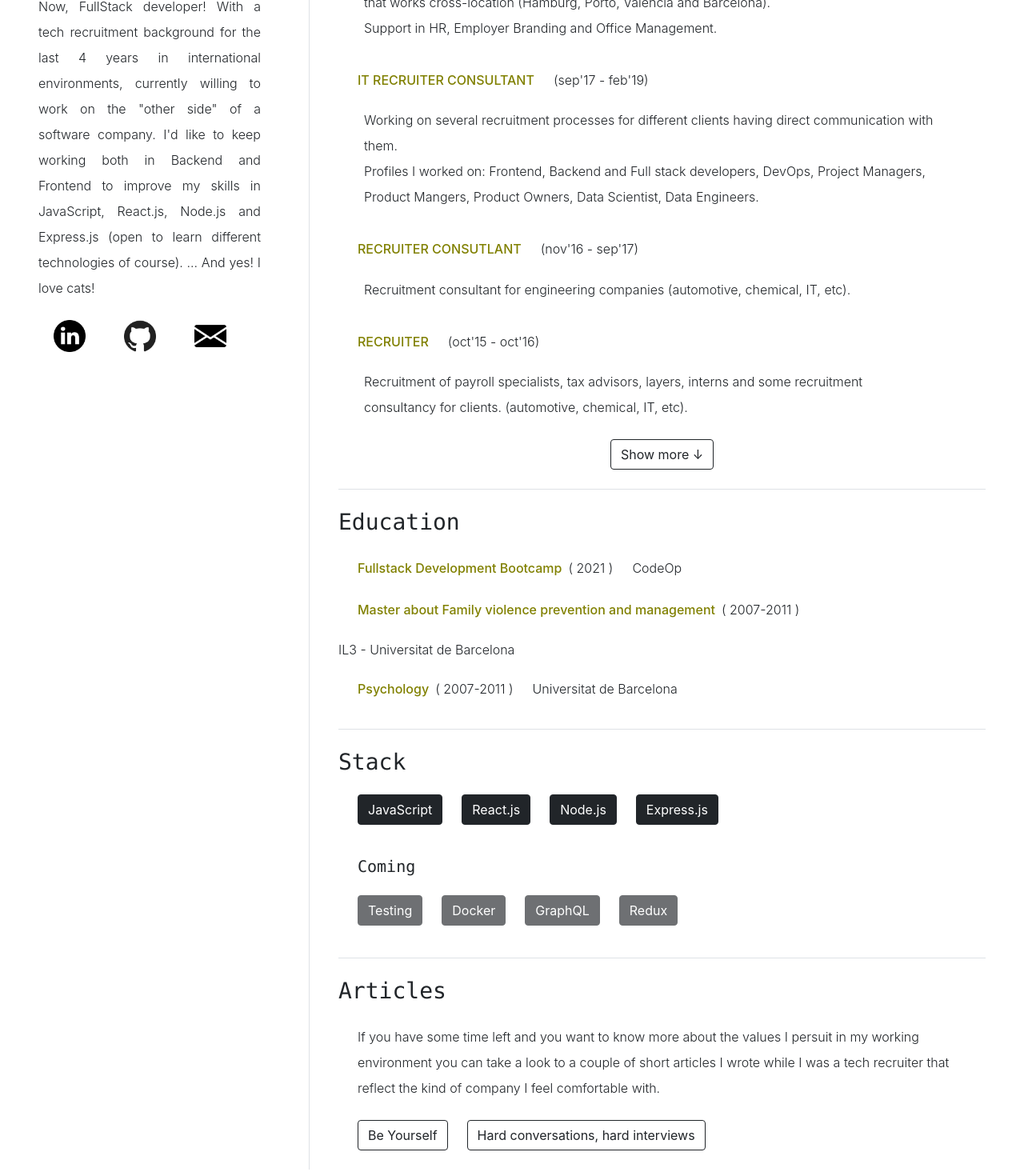
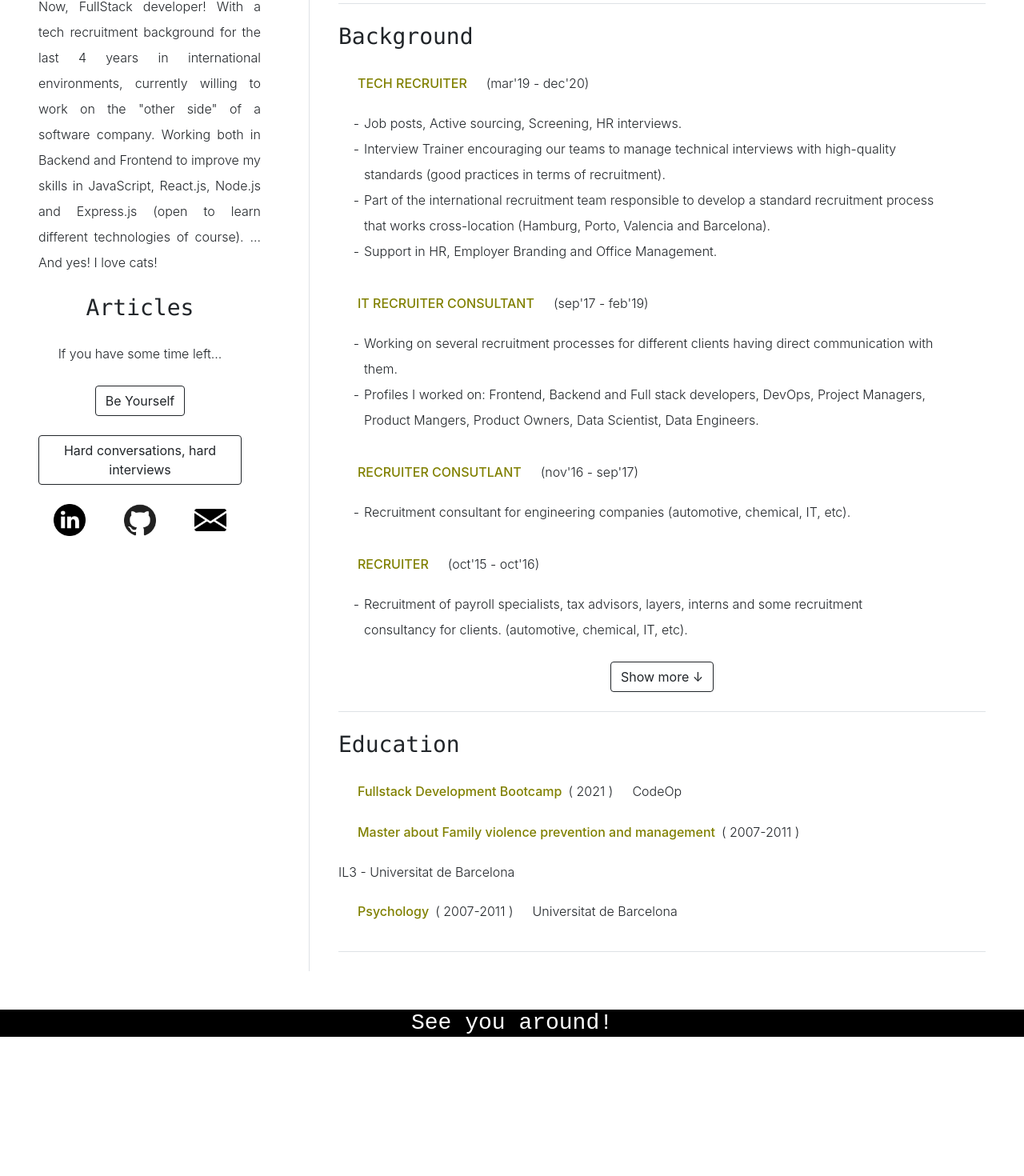
Before and after one commit to andriumm/andrea-mestre-portfolio, a React (Create React App) app: page / in a window 1280 px wide. Shown: the part 480-1950 px from the top of the page at 80% size. After the commit the page ends 1800 px from the top, so only its background shows below. Built offline with nearby package versions, Linux system fonts and the light colour scheme; a web font is replaced by a local one.

Commit message:
bullet points

```diff
--- a/src/App.css
+++ b/src/App.css
@@ -58,7 +58,7 @@ p {
 	text-align: justify;
 }
 li {
-	list-style-type: none; /*"\2714"*/
+	list-style-type: "\- "; /*"\2714"*/
 
 	padding-right: 4rem;
 }
--- a/src/components/Experience.js
+++ b/src/components/Experience.js
@@ -27,11 +27,35 @@ export default function Experience() {
 						<p className="ms-4 my-4 fw-light lh-lg">
 							Now, FullStack developer! With a tech recruitment background for
 							the last 4 years in international environments, currently willing
-							to work on the "other side" of a software company. I'd like to
-							keep working both in Backend and Frontend to improve my skills in
-							JavaScript, React.js, Node.js and Express.js (open to learn
-							different technologies of course). ... And yes! I love cats!{" "}
+							to work on the "other side" of a software company. Working both in
+							Backend and Frontend to improve my skills in JavaScript, React.js,
+							Node.js and Express.js (open to learn different technologies of
+							course). ... And yes! I love cats!{" "}
 						</p>
+						<div className="mx-4 my-4">
+							<h3 className="font-monospace">Articles</h3>
+							<h6 className="mx-4 my-4 fw-light lh-lg text-dark">
+								If you have some time left...
+							</h6>
+							<div>
+								<a
+									href="https://newwork-es.medium.com/be-yourself-e05c48bf1629"
+									target="_blank"
+									className="btn btn-outline-dark mb-4 mx-4"
+									rel="article1"
+								>
+									Be Yourself
+								</a>
+								<a
+									href="https://newwork-es.medium.com/hard-conversations-hard-interviews-89ef8237d34"
+									target="_blank"
+									className="btn btn-outline-dark"
+									rel="article2"
+								>
+									Hard conversations, hard interviews
+								</a>
+							</div>
+						</div>
 						<div className="text-center my-4">
 							<a
 								href="https://www.linkedin.com/in/andreamestremedina/"
@@ -69,13 +93,26 @@ export default function Experience() {
 					</div>
 
 					<div className="col mx-4 my-4 border-start fw-light lh-lg">
+						<div className="mx-4 my-4 border-bottom">
+							<h3 className="font-monospace mb-4">Stack</h3>
+							<div className="mx-4 mb-4">
+								<p className="btn btn-dark me-4">JavaScript</p>
+								<p className="btn btn-dark me-4">React.js</p>
+								<p className="btn btn-dark me-4">Node.js</p>
+								<p className="btn btn-dark me-4">Express.js</p>
+								<h5 className="font-monospace my-4">Coming</h5>
+								<p className="btn btn-dark disabled me-4">Testing</p>
+								<p className="btn btn-dark disabled me-4">Docker</p>
+								<p className="btn btn-dark disabled me-4">GraphQL</p>
+								<p className="btn btn-dark disabled  me-4">Redux</p>
+							</div>
+						</div>
 						<div className="mx-4 border-bottom">
 							<h3 className="font-monospace">Background</h3>
 							<div>
 								<h6 className="d-inline-flex mx-4 my-4">TECH RECRUITER</h6>
 								<p className="d-inline-flex">(mar'19 - dec'20)</p>
 								<ul>
-									<li>Tech recruitment for Barcelona office.</li>
 									<li>Job posts, Active sourcing, Screening, HR interviews.</li>
 									<li>
 										Interview Trainer encouraging our teams to manage technical
@@ -148,7 +185,7 @@ export default function Experience() {
 										<div>
 											<div>
 												<h6 className="d-inline-flex mx-4 my-4">
-													COSTUMER SERVICE AGENT
+													CUSTOMER SERVICE AGENT
 												</h6>
 												<p className="d-inline-flex">(oct'13 - apr'16)</p>
 												<ul>
@@ -172,7 +209,7 @@ export default function Experience() {
 											</div>
 											<div>
 												<h6 className="d-inline-flex mx-4 my-4">
-													PSHYCOLOGIST Intern
+													PSHYCOLOGY Intern
 												</h6>
 												<p className="d-inline-flex">
 													(various Internships between sep'11 - jun'14)
@@ -224,48 +261,6 @@ export default function Experience() {
 								<p className="d-inline-flex">Universitat de Barcelona</p>
 							</div>
 						</div>
-						<div className="mx-4 my-4 border-bottom">
-							<h3 className="font-monospace mb-4">Stack</h3>
-							<div className="mx-4 mb-4">
-								<p className="btn btn-dark me-4">JavaScript</p>
-								<p className="btn btn-dark me-4">React.js</p>
-								<p className="btn btn-dark me-4">Node.js</p>
-								<p className="btn btn-dark me-4">Express.js</p>
-								<h5 className="font-monospace my-4">Coming</h5>
-								<p className="btn btn-dark disabled me-4">Testing</p>
-								<p className="btn btn-dark disabled me-4">Docker</p>
-								<p className="btn btn-dark disabled me-4">GraphQL</p>
-								<p className="btn btn-dark disabled  me-4">Redux</p>
-							</div>
-						</div>
-						<div className="mx-4 my-4">
-							<h3 className="font-monospace">Articles</h3>
-							<h6 className="mx-4 my-4 fw-light lh-lg text-dark">
-								If you have some time left and you want to know more about the
-								values I persuit in my working environment you can take a look
-								to a couple of short articles I wrote while I was a tech
-								recruiter that reflect the kind of company I feel comfortable
-								with.
-							</h6>
-							<div>
-								<a
-									href="https://newwork-es.medium.com/be-yourself-e05c48bf1629"
-									target="_blank"
-									className="btn btn-outline-dark mx-4"
-									rel="article1"
-								>
-									Be Yourself
-								</a>
-								<a
-									href="https://newwork-es.medium.com/hard-conversations-hard-interviews-89ef8237d34"
-									target="_blank"
-									className="btn btn-outline-dark"
-									rel="article2"
-								>
-									Hard conversations, hard interviews
-								</a>
-							</div>
-						</div>
 					</div>
 				</div>
 			</div>
```
